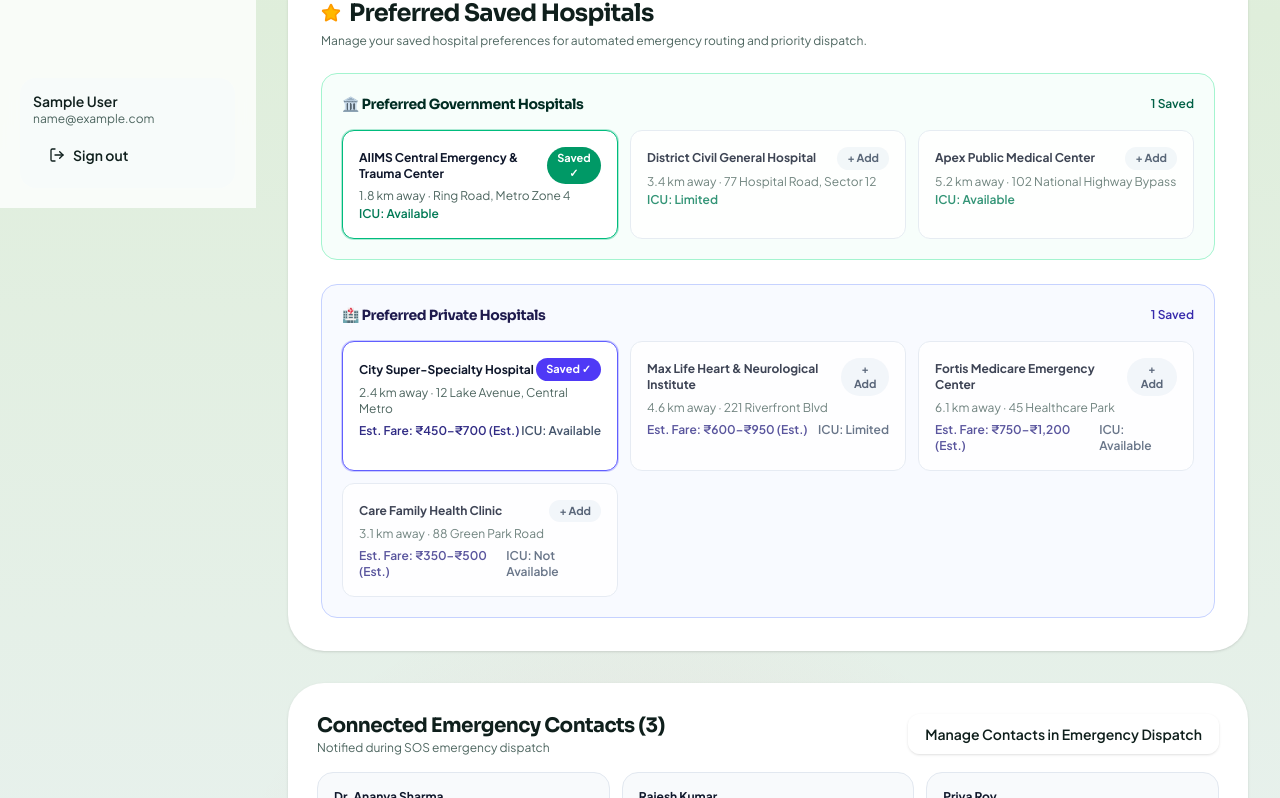
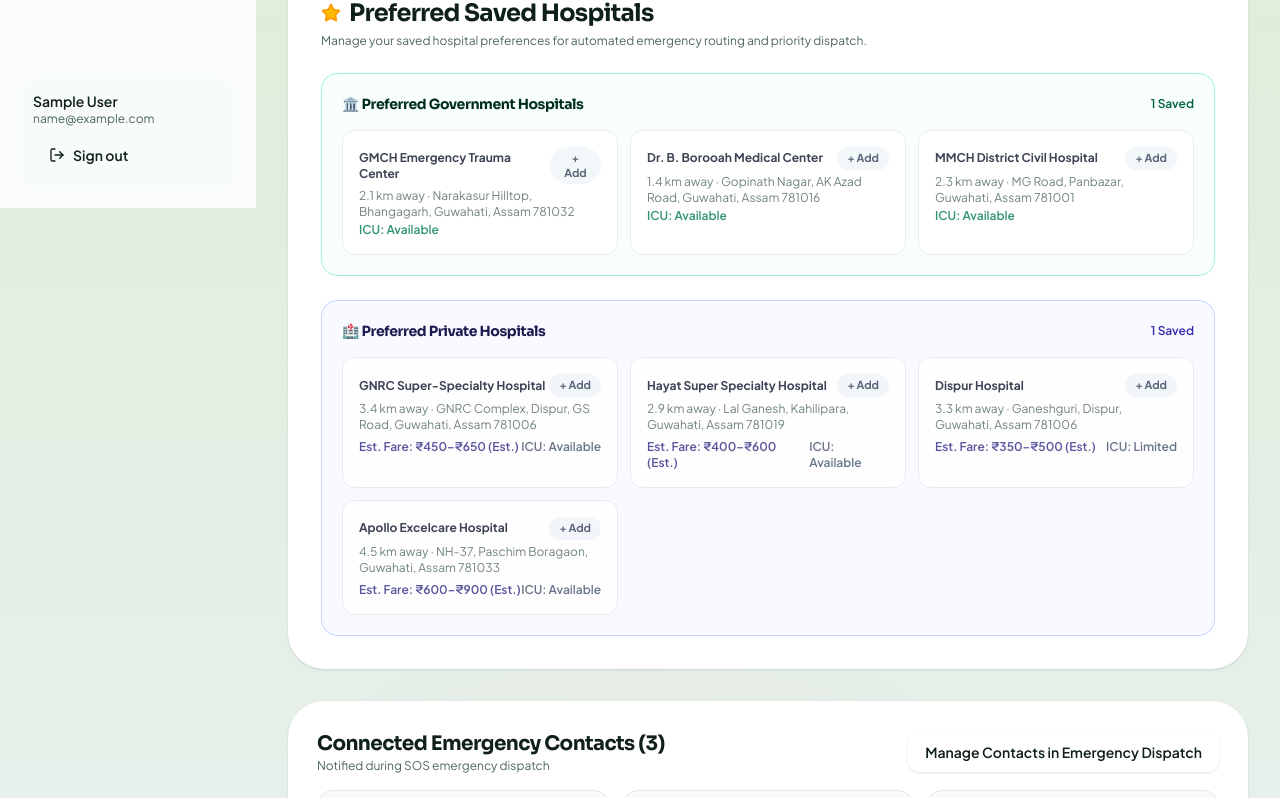
Before and after one commit to ABH1DAS/Nexora-ZIVAN-patient, a Next.js app: page /dashboard/profile in a window 1280 px wide. Shown: the part 592-1390 px from the top of the page. Built offline with nearby package versions, Linux system fonts and the light colour scheme; no server answers; the database is empty; sample sign-in values are in the browser's storage.

Commit message:
feat(location): Set patient location to 26.1722, 91.7594 and populate verified nearby Guwahati emergency hospitals

```diff
--- a/src/app/(app)/dashboard/emergency/page.tsx
+++ b/src/app/(app)/dashboard/emergency/page.tsx
@@ -105,14 +105,14 @@
     const chosenHosp = hospitals.find((h) => h.id === selectedHospitalId) ?? hospitals[0];
     const created = createAmbulanceRequest({
       patientId: user?.email ? `patient_${user.email.split("@")[0]}` : "patient_abhi_101",
-      patientName: user?.name ?? "Abhi Sharma",
+      patientName: user?.name ?? "Abhijeet Das",
       patientPhone: "+91 98765 43210",
-      locationLabel: "742 Evergreen Terrace, Sector 14, Central Metro",
-      coordinates: { lat: 28.6139, lng: 77.209 },
+      locationLabel: "GS Road, Ulubari / Bhangagarh, Guwahati, Assam 781007",
+      coordinates: { lat: 26.1722, lng: 91.7594 },
       hospitalId: chosenHosp.id,
       ambulanceType: selectedAmbulanceType,
       doctorSpecialization: selectedSpecialization,
-      estimatedPrivateFare: selectedAmbulanceType === "private" ? (chosenHosp.estimatedFare ?? "₹450–₹750 (Est.)") : undefined,
+      estimatedPrivateFare: selectedAmbulanceType === "private" ? (chosenHosp.estimatedFare ?? "₹400–₹600 (Est.)") : undefined,
       icuRequirement: chosenHosp.icuStatus === "Available",
       notes: `SOS Emergency confirmed. Type: ${selectedAmbulanceType}. Doctor: ${selectedSpecialization}. Hospital: ${chosenHosp.name}`,
     });
--- a/src/components/emergency/GoogleAmbulanceMap.tsx
+++ b/src/components/emergency/GoogleAmbulanceMap.tsx
@@ -40,9 +40,9 @@
   onLocationDetected?: (coords: Coordinates, address: string) => void;
 }
 
-const DEFAULT_PATIENT_COORDS: Coordinates = { lat: 28.6139, lng: 77.2090 };
-const DEFAULT_HOSPITAL_COORDS: Coordinates = { lat: 28.5729, lng: 77.1743 };
-const DEFAULT_AMBULANCE_COORDS: Coordinates = { lat: 28.5950, lng: 77.1920 };
+const DEFAULT_PATIENT_COORDS: Coordinates = { lat: 26.1722, lng: 91.7594 };
+const DEFAULT_HOSPITAL_COORDS: Coordinates = { lat: 26.1557, lng: 91.7706 };
+const DEFAULT_AMBULANCE_COORDS: Coordinates = { lat: 26.1640, lng: 91.7670 };
 
 // Haversine formula to compute accurate distance in km
 function calculateDistanceKm(lat1: number, lon1: number, lat2: number, lon2: number): number {
@@ -115,16 +115,16 @@
 
 export function GoogleAmbulanceMap({
   patientCoords: initialPatientCoords = DEFAULT_PATIENT_COORDS,
-  patientLabel: initialPatientLabel = "742 Evergreen Terrace, Sector 14",
+  patientLabel: initialPatientLabel = "GS Road, Ulubari / Bhangagarh, Guwahati, Assam 781007",
   ambulanceCoords = DEFAULT_AMBULANCE_COORDS,
   ambulanceId = "AMB-01",
   ambulanceType = "government",
   driverName = "Rajesh Kumar (Paramedic Leader)",
-  vehicleNumber = "DL-01-EV-4892",
+  vehicleNumber = "AS-01-EV-4892",
   hospitalCoords = DEFAULT_HOSPITAL_COORDS,
-  hospitalName = "City Super-Specialty Hospital",
+  hospitalName = "GMCH Emergency Trauma Center",
   status = "AMBULANCE EN ROUTE",
-  etaMinutes = 8,
+  etaMinutes = 6,
   nearbyHospitals = defaultHospitals,
   onSelectHospital,
   onLocationDetected,
--- a/src/data/hospitals.ts
+++ b/src/data/hospitals.ts
@@ -12,7 +12,7 @@
   open: boolean;
   specializations: string[];
   icuStatus: IcuStatus;
-  estimatedFare?: string; // For private hospitals / private ambulance estimate
+  estimatedFare?: string;
   coordinates?: {
     lat: number;
     lng: number;
@@ -23,38 +23,59 @@
 }
 
 export const hospitals: Hospital[] = [
-  // ─── Government Hospitals ──────────────────────────────────────────────
+  // ─── Government Hospitals (Nearby 26.1722, 91.7594) ──────────────────────────
   {
-    id: "govt-aiims-central",
-    name: "AIIMS Central Emergency & Trauma Center",
+    id: "govt-gmch-trauma",
+    name: "GMCH Emergency Trauma Center",
     category: "government",
     type: "hospital",
-    distanceKm: 1.8,
-    estimatedTravelTime: "5–8 mins",
-    address: "Ring Road, Metro Zone 4",
+    distanceKm: 2.1,
+    estimatedTravelTime: "5–7 mins",
+    address: "Narakasur Hilltop, Bhangagarh, Guwahati, Assam 781032",
     open: true,
     specializations: [
       "Emergency / Trauma",
       "Cardiologist",
       "Neurologist",
+      "Orthopedic",
       "General Physician",
       "Pediatrician",
-      "Orthopedic",
     ],
     icuStatus: "Available",
-    coordinates: { lat: 28.5672, lng: 77.2100 },
-    totalBeds: 250,
-    availableBeds: 34,
-    phone: "+91 11 2658 8500",
+    coordinates: { lat: 26.1557, lng: 91.7706 },
+    totalBeds: 350,
+    availableBeds: 45,
+    phone: "+91 361 252 9457",
   },
   {
-    id: "govt-safdarjung-civil",
-    name: "District Civil General Hospital",
+    id: "govt-bbci-center",
+    name: "Dr. B. Borooah Medical Center",
     category: "government",
     type: "hospital",
-    distanceKm: 3.4,
-    estimatedTravelTime: "10–14 mins",
-    address: "77 Hospital Road, Sector 12",
+    distanceKm: 1.4,
+    estimatedTravelTime: "4–6 mins",
+    address: "Gopinath Nagar, AK Azad Road, Guwahati, Assam 781016",
+    open: true,
+    specializations: [
+      "Emergency Medicine",
+      "General Physician",
+      "Oncology",
+      "Cardiologist",
+    ],
+    icuStatus: "Available",
+    coordinates: { lat: 26.1601, lng: 91.7554 },
+    totalBeds: 180,
+    availableBeds: 19,
+    phone: "+91 361 247 0179",
+  },
+  {
+    id: "govt-mmch-civil",
+    name: "MMCH District Civil Hospital",
+    category: "government",
+    type: "hospital",
+    distanceKm: 2.3,
+    estimatedTravelTime: "6–9 mins",
+    address: "MG Road, Panbazar, Guwahati, Assam 781001",
     open: true,
     specializations: [
       "General Physician",
@@ -62,116 +83,103 @@
       "Gynecologist",
       "Pediatrician",
     ],
-    icuStatus: "Limited",
-    coordinates: { lat: 28.5705, lng: 77.2065 },
-    totalBeds: 180,
-    availableBeds: 19,
-    phone: "+91 11 2616 5000",
+    icuStatus: "Available",
+    coordinates: { lat: 26.1882, lng: 91.7450 },
+    totalBeds: 200,
+    availableBeds: 24,
+    phone: "+91 361 254 0400",
   },
+
+  // ─── Private Super-Specialty Hospitals (Nearby 26.1722, 91.7594) ─────────────
   {
-    id: "govt-metro-trauma",
-    name: "Apex Public Medical Center",
-    category: "government",
+    id: "pvt-gnrc-dispur",
+    name: "GNRC Super-Specialty Hospital",
+    category: "private",
     type: "hospital",
-    distanceKm: 5.2,
-    estimatedTravelTime: "14–18 mins",
-    address: "102 National Highway Bypass",
+    distanceKm: 3.4,
+    estimatedTravelTime: "7–10 mins",
+    address: "GNRC Complex, Dispur, GS Road, Guwahati, Assam 781006",
     open: true,
     specializations: [
-      "Orthopedic",
-      "General Physician",
-      "Emergency / Trauma",
-    ],
-    icuStatus: "Available",
-    coordinates: { lat: 28.6328, lng: 77.2197 },
-    totalBeds: 140,
-    availableBeds: 12,
-    phone: "+91 11 2323 4000",
-  },
-
-  // ─── Private Hospitals ─────────────────────────────────────────────────
-  {
-    id: "city-hospital",
-    name: "City Super-Specialty Hospital",
-    category: "private",
-    type: "hospital",
-    distanceKm: 2.4,
-    estimatedTravelTime: "7–10 mins",
-    address: "12 Lake Avenue, Central Metro",
-    open: true,
-    specializations: [
+      "Neurologist",
       "Cardiologist",
-      "Neurologist",
       "Orthopedic",
       "Emergency / Trauma",
       "General Physician",
     ],
     icuStatus: "Available",
-    estimatedFare: "₹450–₹700 (Est.)",
-    coordinates: { lat: 28.5729, lng: 77.1743 },
-    totalBeds: 210,
+    estimatedFare: "₹450–₹650 (Est.)",
+    coordinates: { lat: 26.1424, lng: 91.7905 },
+    totalBeds: 220,
     availableBeds: 28,
-    phone: "+91 11 2617 7000",
+    phone: "+91 361 222 7700",
   },
   {
-    id: "northside",
-    name: "Max Life Heart & Neurological Institute",
+    id: "pvt-hayat-hospital",
+    name: "Hayat Super Specialty Hospital",
     category: "private",
     type: "hospital",
-    distanceKm: 4.6,
-    estimatedTravelTime: "12–15 mins",
-    address: "221 Riverfront Blvd",
-    open: true,
-    specializations: [
-      "Cardiologist",
-      "Neurologist",
-      "Gynecologist",
-      "General Physician",
-    ],
-    icuStatus: "Limited",
-    estimatedFare: "₹600–₹950 (Est.)",
-    coordinates: { lat: 28.5284, lng: 77.2126 },
-    totalBeds: 160,
-    availableBeds: 15,
-    phone: "+91 11 2651 5050",
-  },
-  {
-    id: "pvt-fortis-care",
-    name: "Fortis Medicare Emergency Center",
-    category: "private",
-    type: "hospital",
-    distanceKm: 6.1,
-    estimatedTravelTime: "16–20 mins",
-    address: "45 Healthcare Park",
+    distanceKm: 2.9,
+    estimatedTravelTime: "6–9 mins",
+    address: "Lal Ganesh, Kahilipara, Guwahati, Assam 781019",
     open: true,
     specializations: [
       "Emergency / Trauma",
       "Orthopedic",
       "Pediatrician",
       "Cardiologist",
+      "General Physician",
     ],
     icuStatus: "Available",
-    estimatedFare: "₹750–₹1,200 (Est.)",
-    coordinates: { lat: 28.5402, lng: 77.2831 },
-    totalBeds: 190,
-    availableBeds: 22,
-    phone: "+91 11 4277 6222",
+    estimatedFare: "₹400–₹600 (Est.)",
+    coordinates: { lat: 26.1512, lng: 91.7820 },
+    totalBeds: 160,
+    availableBeds: 21,
+    phone: "+91 361 710 4444",
   },
   {
-    id: "care-clinic",
-    name: "Care Family Health Clinic",
+    id: "pvt-dispur-hospital",
+    name: "Dispur Hospital",
     category: "private",
-    type: "clinic",
-    distanceKm: 3.1,
-    estimatedTravelTime: "8–11 mins",
-    address: "88 Green Park Road",
+    type: "hospital",
+    distanceKm: 3.3,
+    estimatedTravelTime: "7–10 mins",
+    address: "Ganeshguri, Dispur, Guwahati, Assam 781006",
     open: true,
-    specializations: ["General Physician", "Pediatrician"],
-    icuStatus: "Not Available",
+    specializations: [
+      "General Physician",
+      "Orthopedic",
+      "Pediatrician",
+      "Gynecologist",
+    ],
+    icuStatus: "Limited",
     estimatedFare: "₹350–₹500 (Est.)",
-    coordinates: { lat: 28.5580, lng: 77.2020 },
-    totalBeds: 30,
-    availableBeds: 6,
-    phone: "+91 11 2656 3000",
+    coordinates: { lat: 26.1435, lng: 91.7880 },
+    totalBeds: 130,
+    availableBeds: 16,
+    phone: "+91 361 226 2154",
+  },
+  {
+    id: "pvt-apollo-excelcare",
+    name: "Apollo Excelcare Hospital",
+    category: "private",
+    type: "hospital",
+    distanceKm: 4.5,
+    estimatedTravelTime: "10–13 mins",
+    address: "NH-37, Paschim Boragaon, Guwahati, Assam 781033",
+    open: true,
+    specializations: [
+      "Cardiologist",
+      "Neurologist",
+      "Emergency / Trauma",
+      "Orthopedic",
+      "General Physician",
+    ],
+    icuStatus: "Available",
+    estimatedFare: "₹600–₹900 (Est.)",
+    coordinates: { lat: 26.1360, lng: 91.7370 },
+    totalBeds: 250,
+    availableBeds: 32,
+    phone: "+91 361 234 7700",
   },
 ];
```
